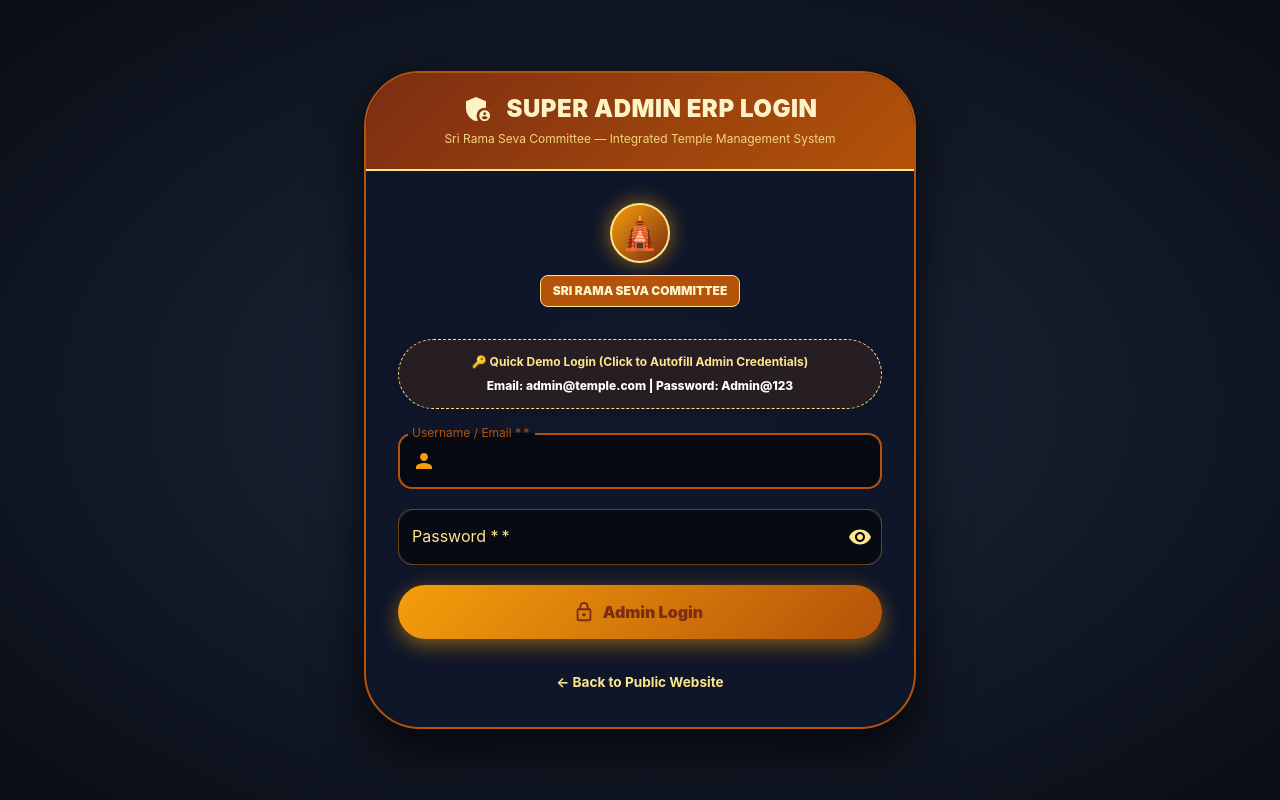
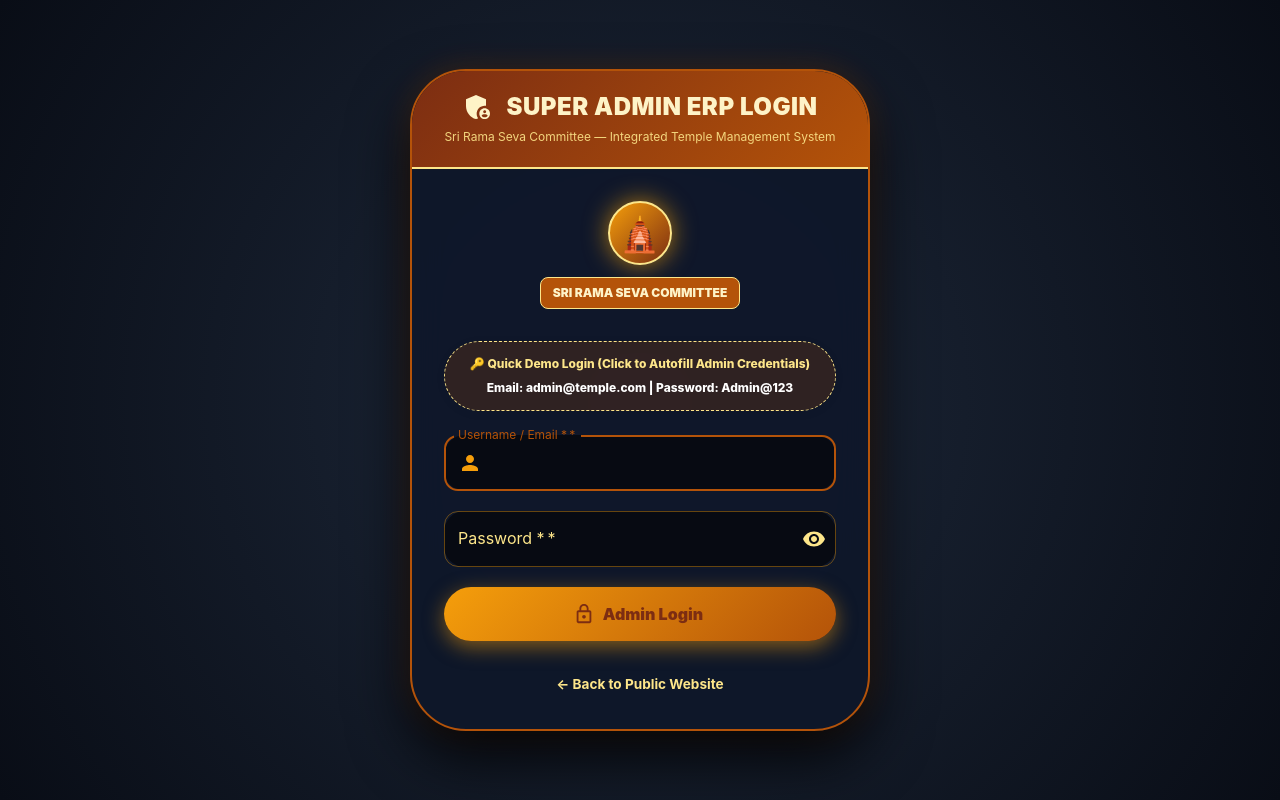
Before and after one commit to Thanerurajesh2410/SRSC, a React (Vite) app in the folder apps/web/: page /login in a window 1280 px wide. Built offline with nearby package versions, Linux system fonts and the light colour scheme; no server answers.

Commit message:
Fix ERP Login card horizontal and vertical dead-center viewport alignment

```diff
--- a/apps/web/src/features/auth/pages/LoginPage.tsx
+++ b/apps/web/src/features/auth/pages/LoginPage.tsx
@@ -7,7 +7,6 @@ import {
   Card,
   CardContent,
   CircularProgress,
-  Container,
   IconButton,
   InputAdornment,
   Stack,
@@ -79,29 +78,45 @@ export default function LoginPage() {
   return (
     <Box
       sx={{
-        width: "100%",
-        minHeight: "100vh",
+        position: "fixed",
+        top: 0,
+        left: 0,
+        right: 0,
+        bottom: 0,
+        width: "100vw",
+        height: "100vh",
         display: "flex",
+        flexDirection: "column",
         justifyContent: "center",
         alignItems: "center",
-        bgcolor: "#0f172a",
-        background: "radial-gradient(ellipse at center, #1e293b 0%, #090d16 100%)",
-        py: { xs: 4, md: 8 },
-        px: 2,
+        bgcolor: "#090d16",
+        background: "radial-gradient(circle at center, #1e293b 0%, #090d16 100%)",
         boxSizing: "border-box",
+        zIndex: 9999,
+        overflowY: "auto",
+        p: 2,
       }}
     >
-      <Container maxWidth="sm" sx={{ width: "100%" }}>
+      <Box
+        sx={{
+          width: "100%",
+          maxWidth: 460,
+          mx: "auto",
+          my: "auto",
+        }}
+      >
         <Card
           elevation={24}
           sx={{
+            width: "100%",
             borderRadius: 4,
-            bgcolor: "rgba(15, 23, 42, 0.95)",
+            bgcolor: "rgba(15, 23, 42, 0.96)",
             color: "#fef3c7",
             border: "2px solid #b45309",
-            boxShadow: "0 20px 50px rgba(0, 0, 0, 0.8)",
+            boxShadow: "0 25px 60px rgba(0, 0, 0, 0.9), 0 0 30px rgba(180, 83, 9, 0.3)",
             backdropFilter: "blur(16px)",
             overflow: "hidden",
+            boxSizing: "border-box",
           }}
         >
           {/* Header Banner */}
@@ -130,8 +145,8 @@ export default function LoginPage() {
               <Box sx={{ textAlign: "center" }}>
                 <Box
                   sx={{
-                    width: 60,
-                    height: 60,
+                    width: 64,
+                    height: 64,
                     borderRadius: "50%",
                     background: "linear-gradient(135deg, #f59e0b 0%, #7c2d12 100%)",
                     color: "#fff",
@@ -139,11 +154,11 @@ export default function LoginPage() {
                     alignItems: "center",
                     justifyContent: "center",
                     fontWeight: 900,
-                    fontSize: 32,
+                    fontSize: 34,
                     mx: "auto",
                     mb: 1.5,
                     border: "2px solid #fde68a",
-                    boxShadow: "0 0 20px rgba(245, 158, 11, 0.6)",
+                    boxShadow: "0 0 25px rgba(245, 158, 11, 0.7)",
                   }}
                 >
                   🛕
@@ -168,16 +183,16 @@ export default function LoginPage() {
                 onClick={handleFillDemo}
                 sx={{
                   p: 1.5,
-                  bgcolor: "rgba(180, 83, 9, 0.15)",
+                  bgcolor: "rgba(180, 83, 9, 0.2)",
                   border: "1px dashed #fde68a",
                   borderRadius: 2.5,
                   cursor: "pointer",
                   textAlign: "center",
                   transition: "all 0.2s ease-in-out",
-                  "&:hover": { bgcolor: "rgba(180, 83, 9, 0.25)" },
+                  "&:hover": { bgcolor: "rgba(180, 83, 9, 0.35)", transform: "scale(1.01)" },
                 }}
               >
-                <Typography variant="caption" sx={{ color: "#fde68a", fontWeight: 700, display: "block" }}>
+                <Typography variant="caption" sx={{ color: "#fde68a", fontWeight: 800, display: "block" }}>
                   🔑 Quick Demo Login (Click to Autofill Admin Credentials)
                 </Typography>
                 <Typography variant="caption" sx={{ color: "#ffffff", fontWeight: 800 }}>
@@ -293,7 +308,7 @@ export default function LoginPage() {
             </Stack>
           </CardContent>
         </Card>
-      </Container>
+      </Box>
     </Box>
   );
 }
```
